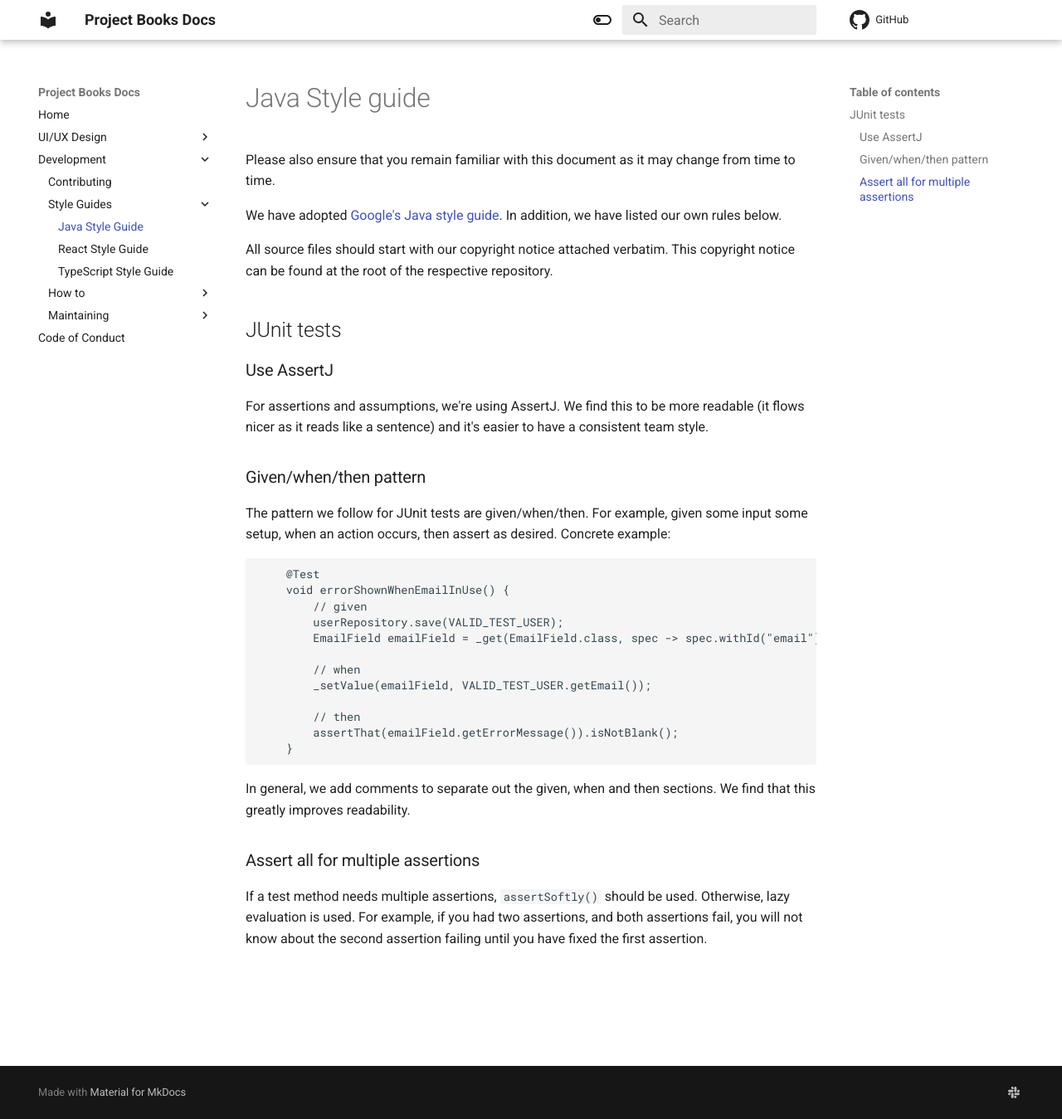
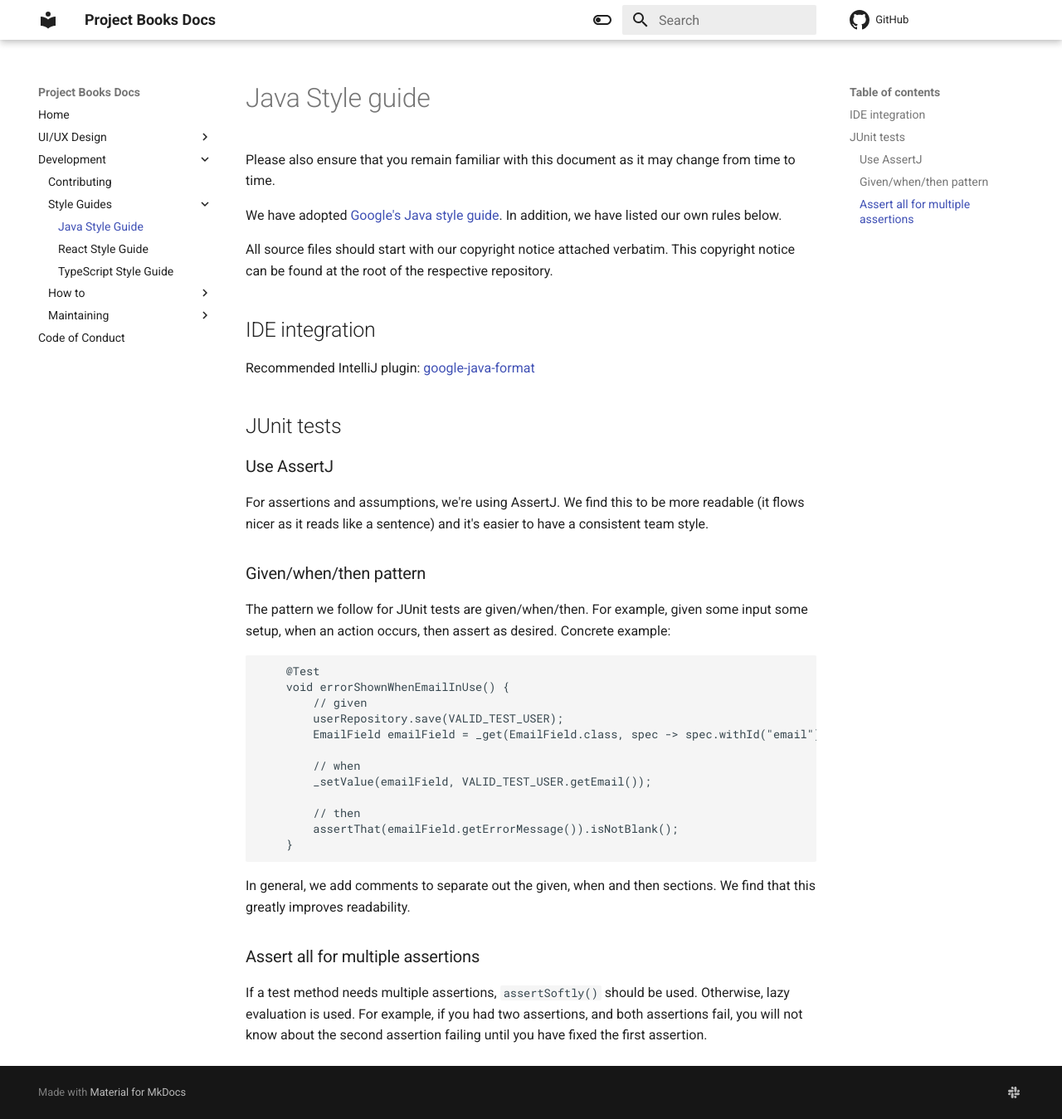
Before and after one commit to Project-Books/project-books.github.io, an MkDocs documentation site: the page built from docs/development/styleguides/java-styleguide.md, in a window 1280 px wide and 1349 px high. Shown: the whole window at 83% size. Built offline with MkDocs 1.6.1 and Material for MkDocs 9.7.7, drawn with Linux system fonts in a browser that asks for light colours.

Commit message:
Mention google java format plugin

```diff
--- a/docs/development/styleguides/java-styleguide.md
+++ b/docs/development/styleguides/java-styleguide.md
@@ -5,6 +5,10 @@ Please also ensure that you remain familiar with this document as it may change
 We have adopted [Google's Java style guide](https://google.github.io/styleguide/javaguide.html). In addition, we have listed our own rules below.
 
 All source files should start with our copyright notice attached verbatim. This copyright notice can be found at the root of the respective repository.
+
+## IDE integration
+
+Recommended IntelliJ plugin: [google-java-format](https://plugins.jetbrains.com/plugin/8527-google-java-format)
 
 ## JUnit tests
 
```
